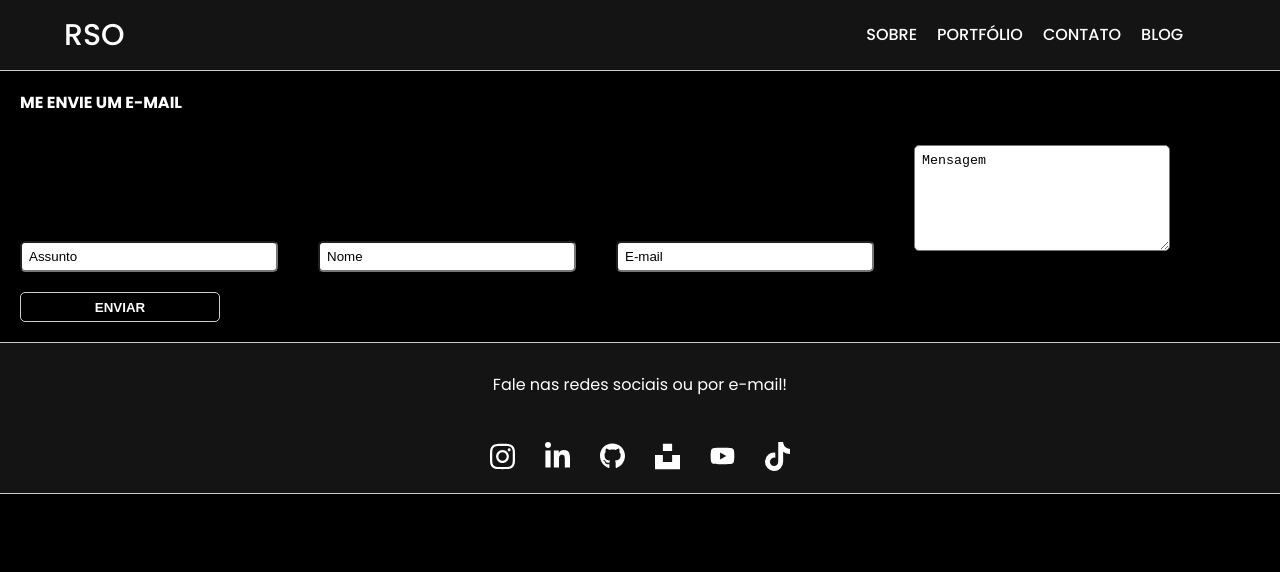
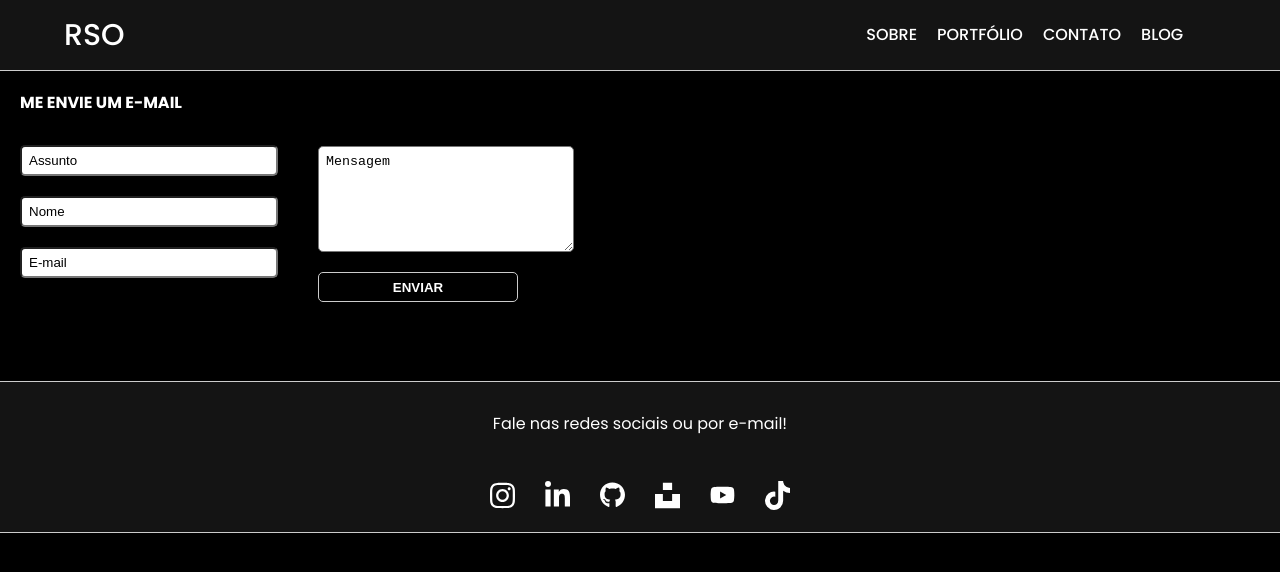
Before and after one commit to rafasdoliveira/portfolio, a React (Vite) app: page /contato in a window 1280 px wide. Shown: the top 572 px of the page. Built offline with nearby package versions, Linux system fonts and the light colour scheme.

Commit message:
Responsividade desktop Contato

```diff
--- a/src/pages/contato/contato.css
+++ b/src/pages/contato/contato.css
@@ -86,3 +86,114 @@ textarea::placeholder {
     color: #000;
     padding: 5px;
 }
+
+/* Tablet Styles */
+@media (min-width: 768px) {
+
+}
+
+/* Desktop Styles */
+@media (min-width: 1024px) {
+    .contatoPage {
+        width: 100vw;
+        color: #fff;
+        overflow: hidden;
+    }
+
+    .contatoPage h1 {
+        text-transform: uppercase;
+    }
+
+    .redes-sociais {
+        display: flex;
+        flex-direction: column;
+        align-items: center;
+        justify-content: center;
+        background-color: #141414;
+        margin-top: 10px;
+        border-top: 1px solid #ccc;
+    }
+
+    .textos {
+        padding: 20px;
+    }
+
+    .textos p {
+        margin: 10px 0px;
+    }
+
+    div.icons {
+        display: flex;
+        justify-content: center;
+        width: 100%;
+        border-bottom: 1px solid #ccc;
+    }
+
+    .ul-icons {
+        display: flex;
+        align-items: center;
+    }
+
+    .icons img {
+        width: 25px;
+        margin: 5px;
+        padding: 10px;
+    }
+    .formContato {
+        width: 100%;
+        height: 300px;
+        border-top: 1px solid #ccc;
+    }
+
+    form {
+        display: flex;
+    }
+
+    .input {
+        display: flex;
+        flex-direction: column;
+    }
+
+    .textarea {
+        display: flex;
+        flex-direction: column;
+        margin-top: 65px;
+    }
+
+    form input, form textarea {
+        height: 25px;
+        margin: 10px 20px;
+        border-radius: 5px;
+    }
+
+    form input::placeholder {
+        color: #000;
+        padding: 5px;
+    }
+
+    form input[type='submit'] {
+        margin: 10px 20px;
+        width: 200px;
+        height: 30px;
+        border: 1px solid #ccc;
+        background-color: transparent;
+        color: #fff;
+        font-weight: bold;
+        text-transform: uppercase;
+    }
+
+    form input[type='submit']:hover {
+        background-color: #fff;
+        color: #1B263B;
+        border: 1px solid #000;
+    }
+
+    form textarea {
+        height: 100px;
+    }
+
+    textarea::placeholder {
+        color: #000;
+        padding: 5px;
+    }
+}
--- a/src/pages/contato/contato.jsx
+++ b/src/pages/contato/contato.jsx
@@ -14,14 +14,18 @@ const Contato = () => {
         <>
             <Header/>
             <div className="contatoPage">
-                <div className="form">
+                <div className="formContato">
                     <form>
+                        <div className="input">
                             <h1 className='textos'>Me envie um e-mail</h1>
                             <input type="text" name="assunto" id="assunto" placeholder='Assunto'/>
                             <input type="text" name="nome" id="nome" placeholder='Nome'/>
                             <input type="email" name="email" id="email" placeholder='E-mail'/>
+                            </div>
+                        <div className="textarea">
                             <textarea name="mensagem" id="mensagem" placeholder='Mensagem'/>
                             <input type="submit" value="Enviar" />
+                        </div>
                     </form>
                 </div>
                 <div className="redes-sociais">
```
Lines whose indentation alone changed are shown as unchanged.
